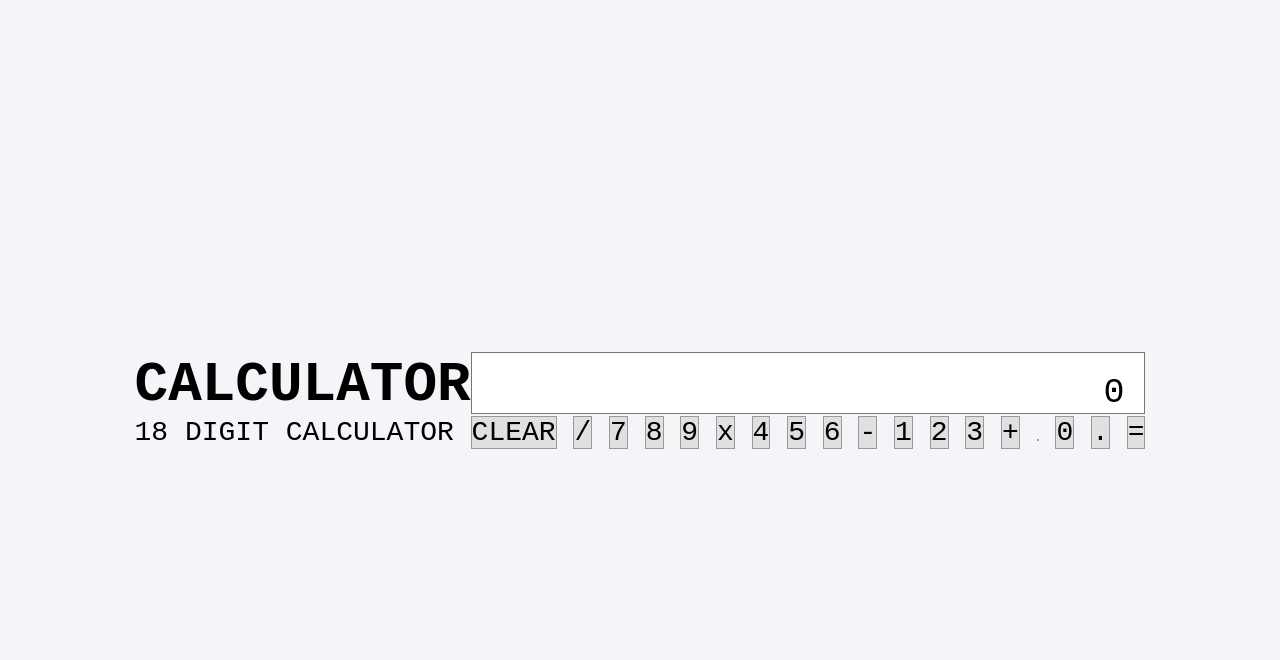
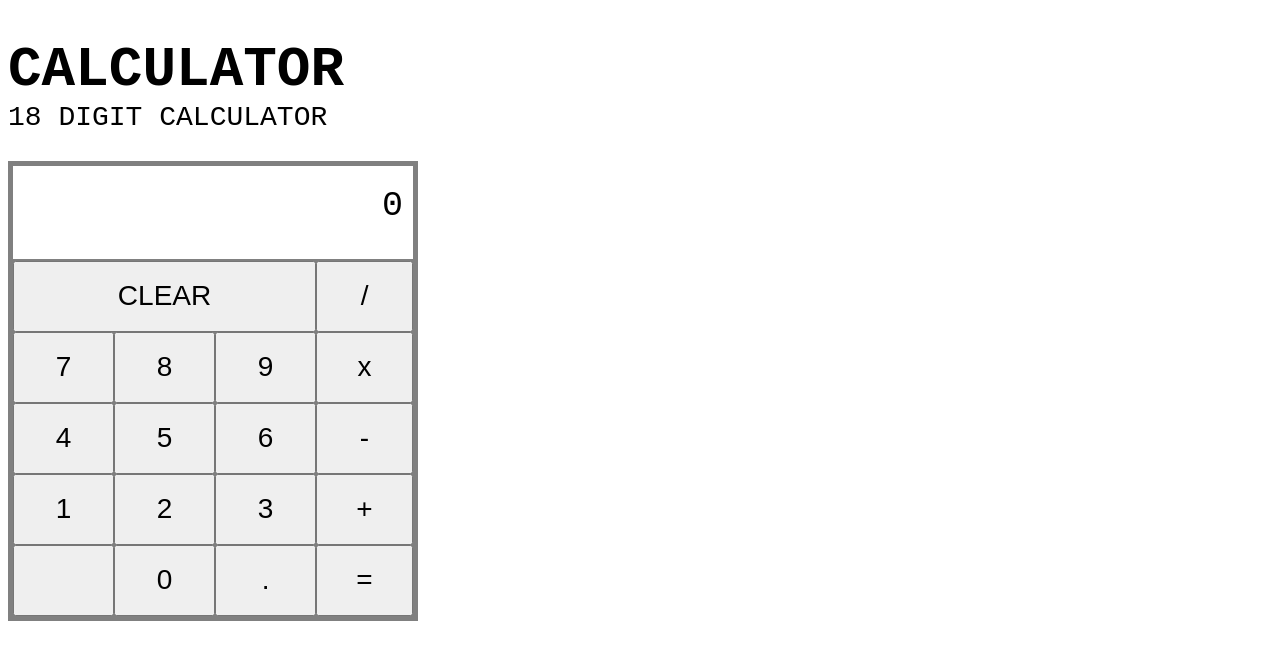
Before and after one commit to RuddyRiveroCabero/calculator, a plain HTML site: page index.html in a window 1280 px wide. Drawn offline with Linux system fonts and the light colour scheme.

Commit message:
Update style.css
updated the css

```diff
--- a/style.css
+++ b/style.css
@@ -1,98 +1,41 @@
-* {
-    box-sizing: border-box;
-    margin: 0;
-    padding: 0;
-}
-
             body {
                 font-family: monospace;
+                font-size:28px;
+            }
+            button{
                 font-size: 28px;
-    background-color: #f4f4f9;
-    display: flex;
-    justify-content: center;
-    align-items: center;
-    min-height: 100vh;
             }
-
-.calculator-container {
-    display: flex;
-    flex-direction: column;
-    align-items: center;
-}
-
-.calculator-header {
-    text-align: center;
-    margin-bottom: 15px;
-}
-
-button {
-    font-family: inherit;
-    font-size: 28px;
-    cursor: pointer;
-    border: 1px solid #999;
-    background-color: #e0e0e0;
-    transition: background-color 0.1s;
-}
-
-button:hover {
-    background-color: #d0d0d0;
-}
-
-button:active {
-    background-color: #bbb;
-}
-
-.display {
-    grid-area: display;
-    background-color: #fff;
-    border: 1px solid #777;
-    display: flex;
-    align-items: center;
-    justify-content: flex-end;
-    padding: 0 10px;
-    overflow: hidden;
-}
-
-#displayValue {
-    font-size: 35px;
-    word-break: break-all;
-}
-
-/* Layout Grid */
-#calculator {
-    background-color: #808080;
+            .display {grid-area: display;}
+            .borrar {grid-area: borrar;}
+            .dividir {grid-area: dividir;}
+            .siete {grid-area: siete;}
+            .ocho {grid-area: ocho;}
+            .nueve {grid-area: nueve;}
+            .por {grid-area: por;}
+            .cuatro {grid-area: cuatro;}
+            .cinco {grid-area: cinco;}
+            .seis {grid-area: seis;}
+            .menos {grid-area: menos;}
+            .uno {grid-area: uno;}
+            .dos {grid-area: dos;}
+            .tres {grid-area: tres;}
+            .mas {grid-area: mas;}
+            .vacio {grid-area: vacio;}
+            .cero {grid-area: cero;}
+            .punto {grid-area: punto;}
+            .igual {grid-area: igual;}
+            #container {
+                background-color: grey;
                 display: grid;
                 padding: 5px;
-    gap: 2px;
-    width: 400px;
+                width: 400px;;
                 height: 450px;
-    border: 4px solid #555;
-    border-radius: 4px;
                 grid-template-areas:
                 "display display display display"
                 "borrar borrar borrar dividir"
                 "siete ocho nueve por"
                 "cuatro cinco seis menos"
                 "uno dos tres mas"
-        "vacio cero punto igual";
+                "vacio cero punto igual"
+
             }
-
-.display { grid-area: display; }
-.borrar { grid-area: borrar; }
-.dividir { grid-area: dividir; }
-.siete { grid-area: siete; }
-.ocho { grid-area: ocho; }
-.nueve { grid-area: nueve; }
-.por { grid-area: por; }
-.cuatro { grid-area: cuatro; }
-.cinco { grid-area: cinco; }
-.seis { grid-area: seis; }
-.menos { grid-area: menos; }
-.uno { grid-area: uno; }
-.dos { grid-area: dos; }
-.tres { grid-area: tres; }
-.mas { grid-area: mas; }
-.vacio { grid-area: vacio; }
-.cero { grid-area: cero; }
-.punto { grid-area: punto; }
-.igual { grid-area: igual; }
```
Lines whose indentation alone changed are shown as unchanged.
